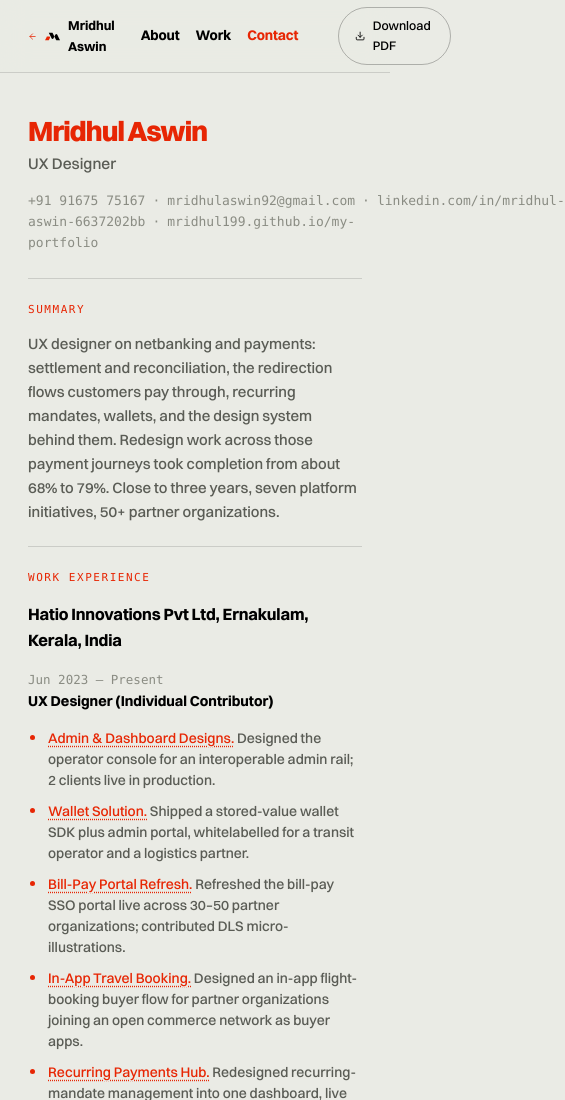
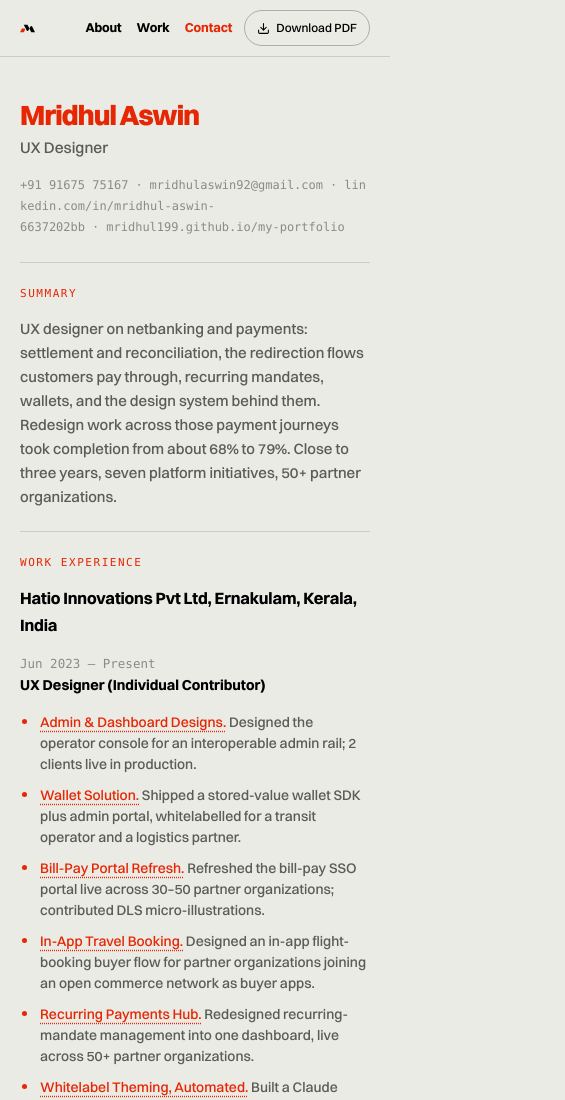
Before and after one commit to Mridhul199/my-portfolio, a plain HTML site: page resume/index.html in a window 390 px wide. Shown: the top 1100 px of the page, 565 px wide, since content can reach past the window. Drawn offline with Linux system fonts and the light colour scheme.

Commit message:
fix: mobile header on the résumé page
This page carries its own inline nav CSS, so the mobile work done for
the case studies in October never reached it. At 375px the wordmark
wrapped to two lines and the download pill ran 76px past the right
edge.

No hamburger. Three links is well under the point where hiding
navigation pays for itself -- a toggle would put About, Work and
Contact behind an extra tap and buy nothing, and it would be a fourth
header pattern on a site that already has three. The links stay on
the bar; what gives way is the furniture around them, on the same
ladder the case studies use: the back arrow goes (the mark already
links home), the bar drops 72px to 56px, the wordmark goes below
560px, and gutters and the pill tighten again below 380px so SE-class
phones fit.

Two things found while measuring, both fixed here:

- The contacts line overflowed 190px on its own, independently of the
  header: the LinkedIn URL is a single unbreakable token in a mono
  face. overflow-wrap:anywhere, which only engages when a word truly
  will not fit, so wider layouts are untouched.
- The nav links were 15px tap targets. Grown to 52 with a pseudo-
  element rather than padding, because .hover-link draws its underline
  off the bottom of the padding box and padding would have dropped the
  sweep clear of the word.

Measured at 320 / 360 / 375 / 414 / 560 / 600 / 768 / 1024 / 1440:
no horizontal overflow, no overlap, nothing past the edge.

Co-Authored-By: Claude Opus 5 <noreply@anthropic.com>

```diff
--- a/resume/index.html
+++ b/resume/index.html
@@ -54,7 +54,12 @@ a:hover{text-decoration:underline}
 .r-head h1{font-family:var(--display);font-weight:800;font-size:clamp(28px,5vw,40px);
   letter-spacing:-.03em;margin:0;line-height:1.05;color:var(--accent)}
 .r-head .role{font-size:15.5px;color:var(--text-2);margin-top:6px}
-.contacts{margin-top:14px;font-size:13px;font-family:var(--mono);color:var(--text-3)}
+/* the URLs here are single unbreakable tokens in a mono face; without
+   this the LinkedIn one alone pushes the page 190px sideways on a
+   phone. anywhere only engages when a word genuinely will not fit,
+   so wide layouts keep breaking exactly as they did. */
+.contacts{margin-top:14px;font-size:13px;font-family:var(--mono);color:var(--text-3);
+  overflow-wrap:anywhere}
 .contacts a{color:var(--text-3)}
 .contacts a:hover{color:var(--text-1)}
 .contacts .sep{margin:0 7px;color:var(--text-3)}
@@ -117,6 +122,47 @@ ul.bul li a:hover{text-decoration-style:solid}
   text-transform:uppercase;color:var(--text-3)}
 @media(max-width:640px){.cs-contact-links a{flex-direction:column;gap:2px}.cs-contact-links a .k{width:auto}}
 
+/* ---- mobile header ----
+   Three links is below the threshold where hiding navigation pays for
+   itself, so they stay on the bar rather than going behind a toggle.
+   What actually broke at 375px was the furniture around them: the
+   wordmark wrapped to two lines and the download pill ran 76px past
+   the right edge. So the bar loses the back arrow (the mark already
+   links home), the wordmark below 560px, and some padding -- the same
+   ladder the case studies use, so the two headers now behave alike. */
+@media(max-width:760px){
+  .shell{padding:0 20px}
+  .bridge-in{height:56px;gap:12px}
+  .back{font-size:14px;white-space:nowrap;flex:none}
+  .back > svg:first-child{display:none}
+  .back .brand-mark{height:19px}
+  .cs-nav-links{gap:14px;margin-right:0;flex:none}
+  .cs-nav-links a{font-size:13px;white-space:nowrap;position:relative}
+  /* 13px of text is a 15px tap target. The hit area is grown with a
+     pseudo-element rather than padding because .hover-link draws its
+     underline off the bottom of the padding box — padding here would
+     drop the sweep 14px clear of the word. */
+  .cs-nav-links a::after{content:"";position:absolute;left:-4px;right:-4px;top:-15px;bottom:-15px}
+  .print-btn{padding:7px 12px;font-size:12px;gap:6px;white-space:nowrap;flex:none}
+  .print-btn svg{width:13px;height:13px}
+  .contacts{font-size:12px;line-height:1.75}
+}
+@media(max-width:560px){
+  .brand-name{display:none}
+  .back .brand-mark{height:21px}
+  .cs-nav-links{gap:15px}
+}
+/* 320px is still a live width (SE-class phones). The bar fits there
+   only with the gutters and the pill pulled in another notch. */
+@media(max-width:380px){
+  .shell{padding:0 16px}
+  .bridge-in{gap:10px}
+  .cs-nav-links{gap:12px}
+  .cs-nav-links a{font-size:12.5px}
+  .print-btn{padding:6px 10px;font-size:11.5px;gap:5px}
+}
+
+
 @media print{
   @page{margin:12mm 14mm}
   body{background:#fff;color:#111;font-size:10.5pt;line-height:1.35}
@@ -146,7 +192,7 @@ ul.bul li a:hover{text-decoration-style:solid}
           <path fill="currentColor" d="M1126.95 561.482L1126.63 567.443C1125.86 568.689 1125.56 569.439 1123.76 569.305C1105.86 567.962 1087.82 568.412 1069.87 568.416L905.37 568.423C895.212 568.418 854.531 567.591 847.655 569.308C842.104 557.755 834.517 545.506 828.7 533.683C800.931 476.675 772.602 419.942 743.715 363.491C740.408 357.114 710.776 296.272 710.313 295.851L705.524 290.827C705.493 288.736 705.542 283.998 705.23 282.168C712.588 272.522 716.377 264.056 721.828 253.269C736.182 224.863 750.427 196.321 764.645 167.854C777.92 141.276 787.836 116.709 818.597 106.596C819.943 105.574 821.887 104.234 822.987 103.045C826.741 99.2322 840.765 96.6693 846.325 96.8489C856.271 97.1736 856.412 97.5467 864.643 100.448C868.667 101.001 872.223 103.266 874.341 106.707C890.248 109.981 902.235 122.028 912.187 134.373C916.261 139.425 923.882 155.666 927.105 161.885C935.777 178.618 943.341 195.409 951.965 212.303L1069.78 447.183L1111.07 530.134C1115.8 539.478 1121.5 553.627 1126.95 561.482Z"/>
           <path fill="var(--accent,var(--orange,#E72604))" d="M8.6642 568.977L5.99921e-05 569.597C2.86737 559.391 5.78303 555.826 10.4398 546.554L30.0066 507.746L107.7 351.643C116.945 332.766 132.318 306.453 139.061 286.995C144.872 286.391 150.71 286.103 156.548 286.133L272.892 286.115C283.021 286.117 319.038 285.443 327.053 287.073C338.059 289.239 348.174 294.61 356.127 302.51C378.112 323.359 383.073 340.868 379.432 370.759C377.898 383.334 364.625 404.476 358.78 416.344L314.858 503.901C310.554 512.365 307.051 521.827 302.753 530.543C298.124 539.933 285.646 559.143 284.534 568.795C268.891 567.672 250.437 568.274 234.719 568.363L163.243 568.451L69.1057 568.436C49.2003 568.421 28.4521 567.948 8.6642 568.977Z"/>
         </svg>
-      Mridhul Aswin
+      <span class="brand-name">Mridhul Aswin</span>
     </a>
     <nav class="cs-nav-links" aria-label="Primary">
       <a class="hover-link" href="../about/">About</a>
```
